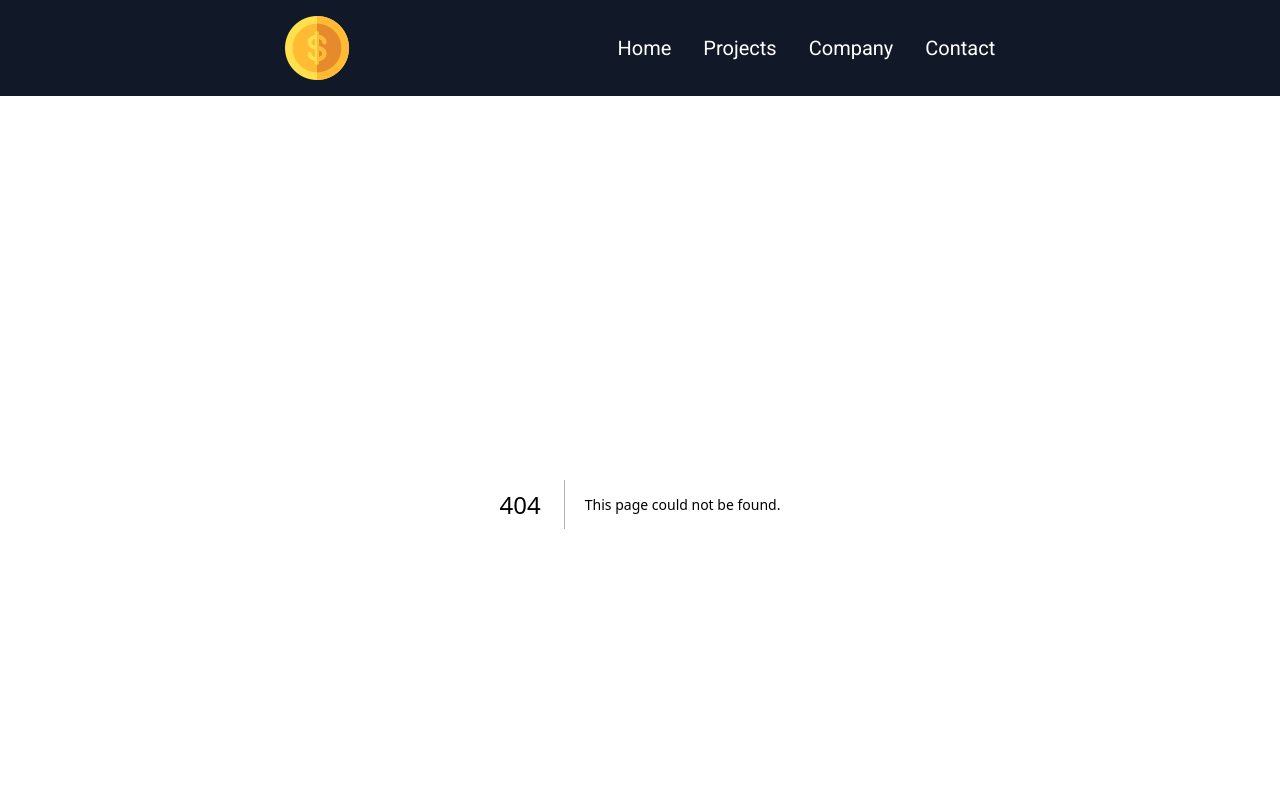
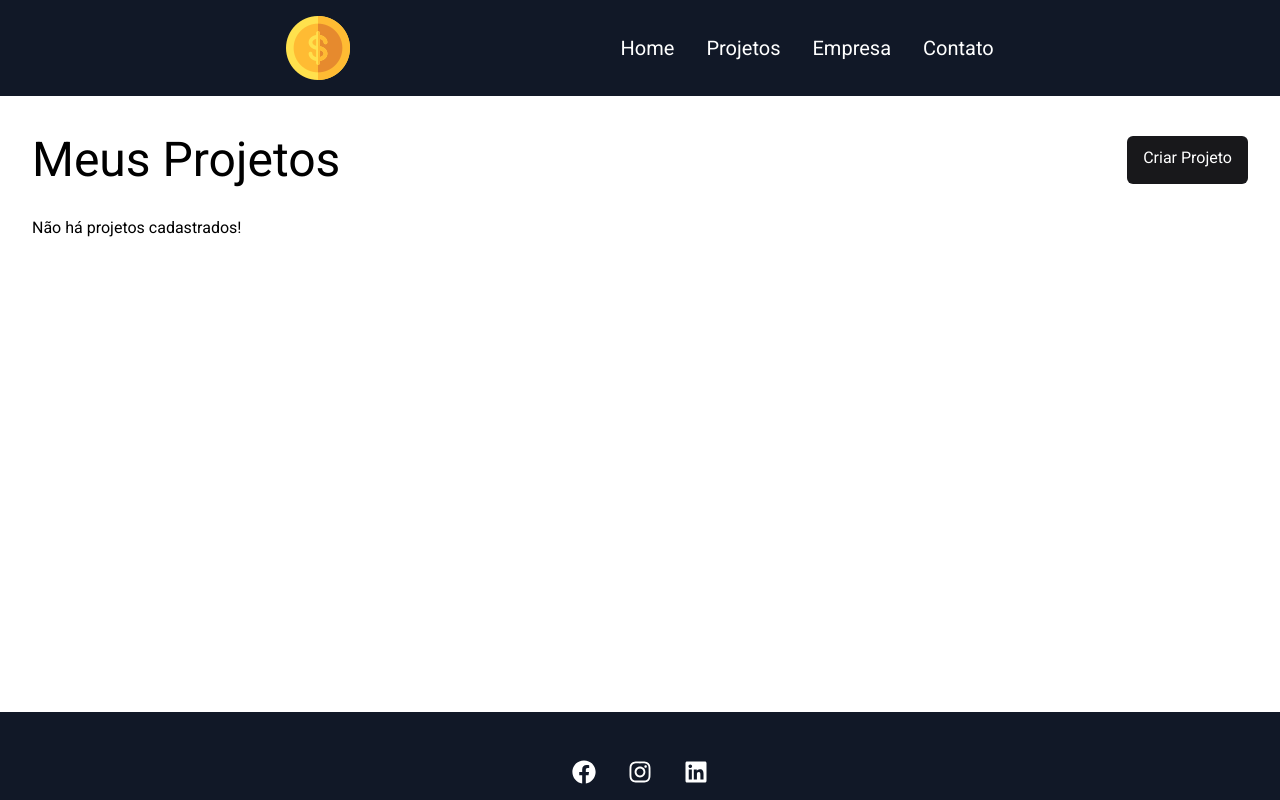
Before and after one commit to matheus-kiyoshi/budgets, a Next.js app: page /projects in a window 1280 px wide. Before the commit this address had no page. Shown: the top 800 px of the page. Built offline with nearby package versions, Linux system fonts and the light colour scheme.

Commit message:
projects page created, get and delete projects function added

```diff
--- a/src/app/components/Header/Header.tsx
+++ b/src/app/components/Header/Header.tsx
@@ -41,13 +41,13 @@ export default function Header() {
             <Link href="/">Home</Link>
           </li>
           <li className="text-white hover:text-yellow-400">
-            <Link href="/projects">Projects</Link>
+            <Link href="/projects">Projetos</Link>
           </li>
           <li className="text-white hover:text-yellow-400">
-            <Link href="/company">Company</Link>
+            <Link href="/company">Empresa</Link>
           </li>
           <li className="text-white hover:text-yellow-400">
-            <Link href="/contact">Contact</Link>
+            <Link href="/contact">Contato</Link>
           </li>
         </ul>
       </nav>
--- /dev/null
+++ b/src/app/components/Home/project/ProjectCard.tsx
@@ -0,0 +1,53 @@
+import Link from 'next/link'
+import { BsPencil, BsFillTrashFill } from 'react-icons/bs'
+
+interface ProjectCardProps {
+  id: number
+  name: string
+  budget: number
+  category: string
+  handleRemove: (e: number) => void
+}
+
+export default function ProjectCard({
+  id,
+  name,
+  budget,
+  category,
+  handleRemove,
+}: ProjectCardProps) {
+  const handleClick = (e: React.MouseEvent<HTMLButtonElement, MouseEvent>) => {
+    e.preventDefault()
+    handleRemove(id)
+  }
+
+  return (
+    <div className="p-4 border border-gray-400 rounded-md w-[260px] h-64 m-[0.5%]">
+      <h4 className="bg-zinc-800 text-yellow-400 p-2 mb-5 text-xl">{name}</h4>
+      <p className="text-gray-500 mb-4">
+        <strong className="font-bold">Orçamento:</strong> R${budget}
+      </p>
+      <p className="text-gray-500 mb-4 flex items-center">
+        <strong
+          className="font-bold block w-3 h-3 rounded-full bg-slate-50 mr-1"
+          id={`${category}`}
+        ></strong>{' '}
+        {category}
+      </p>
+      <div className="mt-5 flex items-center">
+        <Link
+          href={`/project/${id}`}
+          className="bg-slate-50 px-1 py-1 text-lg text-gray-800 mr-4 cursor-pointer border border-gray-900 items-center justify-center mb-4 hover:bg-zinc-800 hover:text-yellow-400 transition-all duration-500"
+        >
+          <BsPencil className="mr-20" /> Editar
+        </Link>
+        <button
+          onClick={handleClick}
+          className="bg-slate-50 px-1 py-1 text-lg text-gray-800 mr-4 cursor-pointer border border-gray-900 items-center justify-center mb-4 hover:bg-zinc-800 hover:text-yellow-400 transition-all duration-500"
+        >
+          <BsFillTrashFill className="mr-20" /> Remover
+        </button>
+      </div>
+    </div>
+  )
+}
--- a/src/app/components/Home/project/ProjectForm.tsx
+++ b/src/app/components/Home/project/ProjectForm.tsx
@@ -12,6 +12,7 @@ type ProjectFormProps = {
 export default function ProjectForm({ BtnText }: ProjectFormProps) {
   const [project, setProject] = useState<Project>({
     name: '',
+    id: 0,
     budget: 0,
     category: {
       id: '',
@@ -24,6 +25,8 @@ export default function ProjectForm({ BtnText }: ProjectFormProps) {
   const handleFormSubmit = (e: React.FormEvent<HTMLFormElement>) => {
     e.preventDefault()
     const projects = JSON.parse(localStorage.getItem('projects') || '[]')
+    const id = projects.length > 0 ? projects[projects.length - 1].id + 1 : 1
+    project.id = id
     projects.push(project)
 
     localStorage.setItem('projects', JSON.stringify(projects))
--- a/src/app/components/Home/project/ProjectType.ts
+++ b/src/app/components/Home/project/ProjectType.ts
@@ -5,6 +5,7 @@ export type Category = {
 
 export type Project = {
   name: string
+  id: number
   budget: number
   category: Category
   cost: number
--- /dev/null
+++ b/src/app/projects/page.tsx
@@ -0,0 +1,40 @@
+'use client'
+import LinkButton from '../components/Home/LinkButton'
+import ProjectCard from '../components/Home/project/ProjectCard'
+import { Project } from '../components/Home/project/ProjectType'
+
+export default function Projects() {
+  const projects: Project[] = JSON.parse(
+    localStorage.getItem('projects') || '[]',
+  )
+
+  const HandleRemoveProject = (id: number) => {
+    const projects = JSON.parse(localStorage.getItem('projects') || '[]')
+    const newProjects = projects.filter((project: Project) => project.id !== id)
+    localStorage.setItem('projects', JSON.stringify(newProjects))
+  }
+
+  return (
+    <div className="p-8 w-full min-h-[75vh]">
+      <div className="flex justify-between mb-8">
+        <h1 className="text-5xl">Meus Projetos</h1>
+        <LinkButton pageDirectory="/newproject" text="Criar Projeto" />
+      </div>
+      <div className="w-full h-[75%] grid grid-cols-4 gap-5">
+        {projects.length > 0 &&
+          projects.map((project) => (
+            <ProjectCard
+              id={project.id}
+              name={project.name}
+              budget={project.budget}
+              category={project.category.name}
+              key={project.id}
+              handleRemove={HandleRemoveProject}
+            />
+          ))}
+
+        {projects.length === 0 && <p>Não há projetos cadastrados!</p>}
+      </div>
+    </div>
+  )
+}
```
